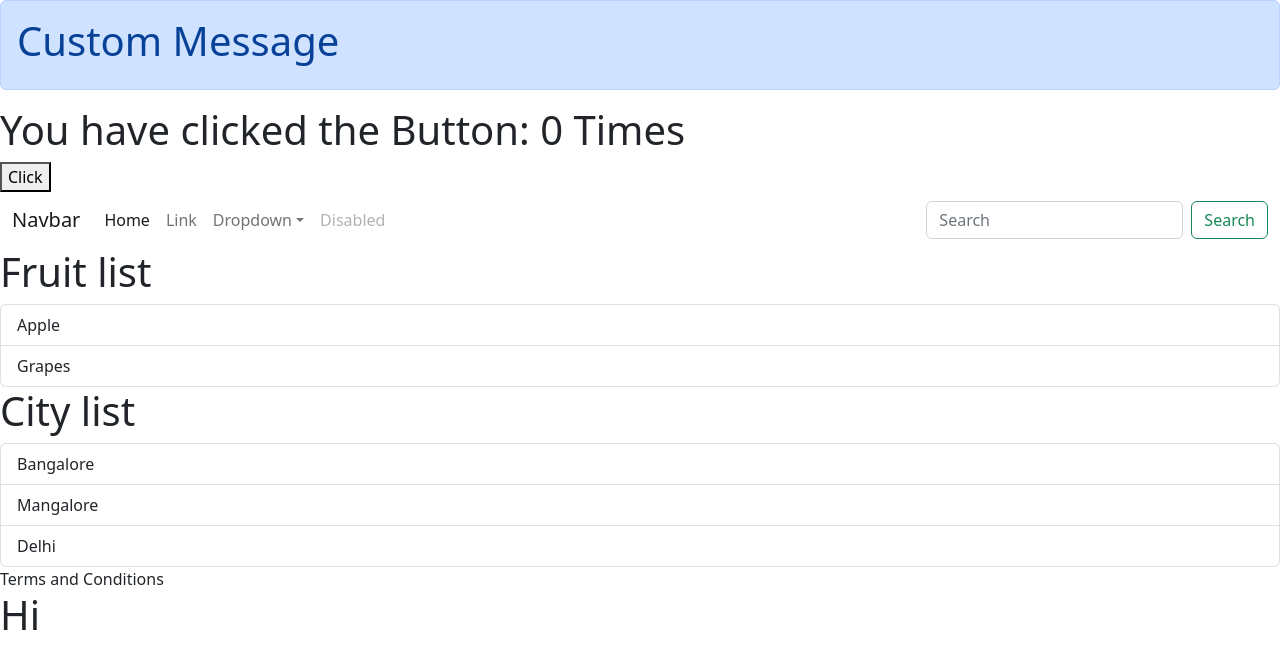
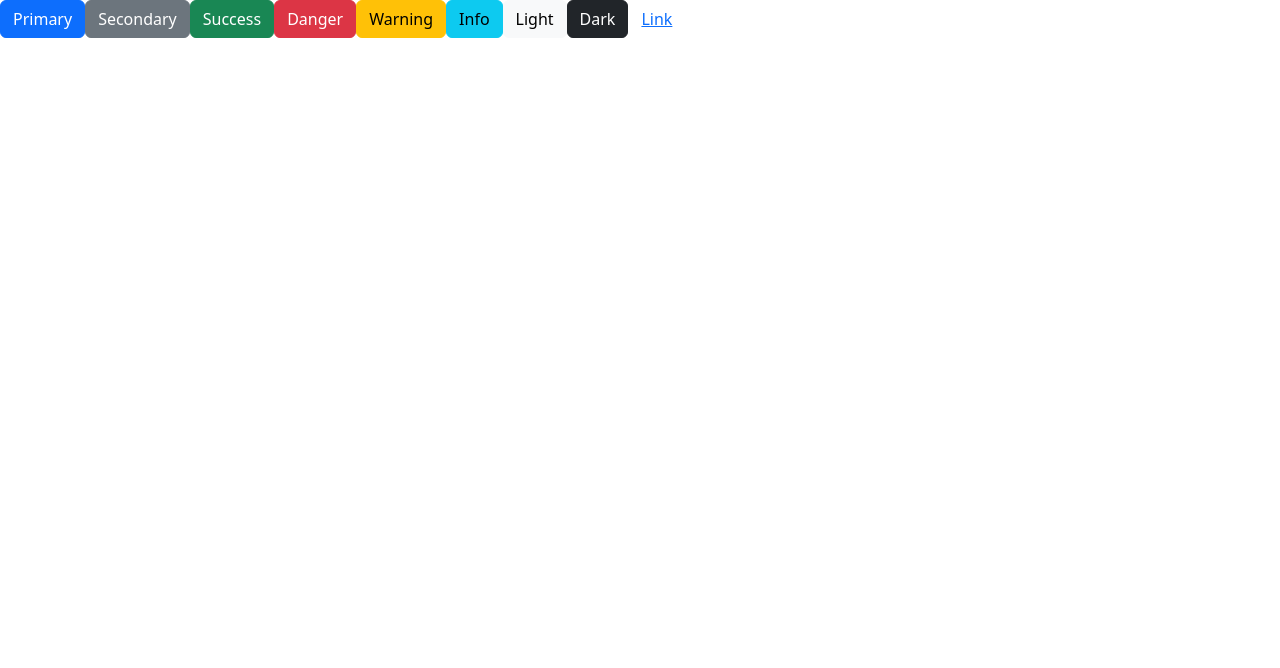
Before and after one commit to PrashanthThomas/ReactFourComponents, a React (Vite) app in the folder fourComponents/: page / in a window 1280 px wide. Shown: the top 668 px of the page. Built offline with nearby package versions, Linux system fonts and the light colour scheme.

Commit message:
Update Dynamic Alert For Assignment 1 and Assignment 2

```diff
--- a/fourComponents/src/App.css
+++ b/fourComponents/src/App.css
@@ -4,3 +4,10 @@ body {
 .outer-layer {
   width: 100%;
 }
+.float-right {
+  float: right;
+}
+
+.float-left {
+  float: left;
+}
--- a/fourComponents/src/App.tsx
+++ b/fourComponents/src/App.tsx
@@ -1,27 +1,91 @@
 import "./App.css";
-import CustomFooter from "./Components/CustomFooter/CustomFooter";
-import CustomHeader from "./Components/CustomHeader/CustomHeader";
-import DynamicBody from "./Components/DynamicBody/DynamicBody";
-import ClickCounter from "./Components/ClickCounter";
-import MenuSideBar from "./Components/MenuSideBar/MenuSideBar";
 import "bootstrap/dist/css/bootstrap.css";
-import Message from "./Components/Message";
+import ButtonLayout, { ButtonConfig } from "./Components/ButtonLayout";
 import Alert from "./Components/Alert";
+import { useState } from "react";
 
 function App() {
-  let cities = ["Bangalore", "Mangalore", "Delhi"];
-  let fruits = ["Apple", "Grapes"];
+  let [alertMsg, setAlertMsg] = useState("");
+  // let cities = ["Bangalore", "Mangalore", "Delhi"];
+  // let fruits = ["Apple", "Grapes"];
+
+  const handleAlert = (btnName: string) => {
+    console.log("You Clicked on", btnName);
+    setAlertMsg("You Clicked on " + btnName);
+  };
+
+  const buttonConfigList: ButtonConfig[] = [
+    {
+      class: "btn btn-primary",
+      displayName: "Primary",
+      handleAlert: handleAlert,
+    },
+    {
+      class: "btn btn-secondary",
+      displayName: "Secondary",
+      handleAlert: handleAlert,
+    },
+    {
+      class: "btn btn-success",
+      displayName: "Success",
+      handleAlert: handleAlert,
+    },
+    {
+      class: "btn btn-danger",
+      displayName: "Danger",
+      handleAlert: handleAlert,
+    },
+    {
+      class: "btn btn-warning",
+      displayName: "Warning",
+      handleAlert: handleAlert,
+    },
+    {
+      class: "btn btn-info",
+      displayName: "Info",
+      handleAlert: handleAlert,
+    },
+    {
+      class: "btn btn-light",
+      displayName: "Light",
+      handleAlert: handleAlert,
+    },
+    {
+      class: "btn btn-dark",
+      displayName: "Dark",
+      handleAlert: handleAlert,
+    },
+    {
+      class: "btn btn-link",
+      displayName: "Link",
+      handleAlert: handleAlert,
+    },
+  ];
+
   return (
     <div className="outer-layer">
-      <Alert>
-        <h1>Custom Message</h1>
-      </Alert>
-      <ClickCounter></ClickCounter>
+      {alertMsg && (
+        <Alert>
+          <h1>{alertMsg}</h1>
+          <button
+            type="button"
+            className="btn-close"
+            data-bs-dismiss="alert"
+            aria-label="Close"
+            onClick={() => setAlertMsg("")}
+          ></button>
+        </Alert>
+      )}
+      <ButtonLayout
+        buttonConfigList={buttonConfigList}
+        title="List of Buttons"
+      ></ButtonLayout>
+      {/* <ClickCounter></ClickCounter>
       <CustomHeader></CustomHeader>
       <MenuSideBar title="Fruit list" fruits={fruits}></MenuSideBar>
       <DynamicBody title="City list" cities={cities}></DynamicBody>
       <CustomFooter></CustomFooter>
-      <Message message="Hi"></Message>
+      <Message message="Hi"></Message> */}
     </div>
   );
 }
--- a/fourComponents/src/Components/Alert.tsx
+++ b/fourComponents/src/Components/Alert.tsx
@@ -5,8 +5,8 @@ interface Props {
 }
 const Alert = (props: Props) => {
   return (
-    <div className="alert alert-primary" role="alert">
-      {props.children}
+    <div className="alert alert-primary alert-dismissible" role="alert">
+      <p>{props.children}</p>
     </div>
   );
 };
--- /dev/null
+++ b/fourComponents/src/Components/ButtonLayout.tsx
@@ -0,0 +1,30 @@
+import React from "react";
+
+export interface ButtonConfig {
+  class: string;
+  displayName: string;
+  handleAlert: (btnName: string) => void;
+}
+
+interface Props {
+  title: string;
+  buttonConfigList: ButtonConfig[];
+}
+
+const ButtonLayout = (props: Props) => {
+  return (
+    <div>
+      {props.buttonConfigList.map((btnConfig) => (
+        <button
+          type="button"
+          className={btnConfig.class}
+          onClick={() => btnConfig.handleAlert(btnConfig.displayName)}
+        >
+          {btnConfig.displayName}
+        </button>
+      ))}
+    </div>
+  );
+};
+
+export default ButtonLayout;
```
